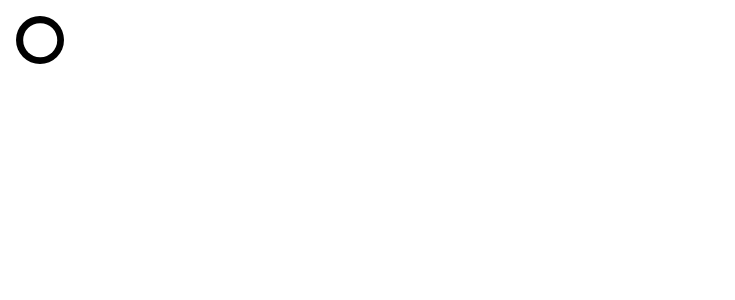
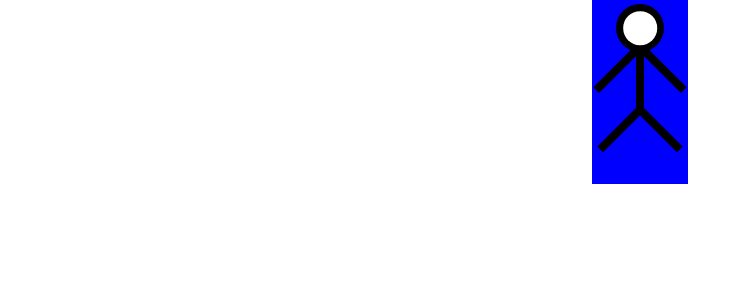
Before and after one commit to ArenasAgustin/ahorcado, a React (Create React App) app: page / in a window 1280 px wide. Shown: the top 300 px of the page, without its empty margins (0-735 px from the left). Built offline with nearby package versions, Linux system fonts and the light colour scheme.

Commit message:
personita

```diff
--- a/src/Dibujo/Dibujo.jsx
+++ b/src/Dibujo/Dibujo.jsx
@@ -5,11 +5,21 @@ export default function Dibujo() {
         <div className="contenedor">
             <div className="contenedor-persona">
                 <div className="persona-cabeza"></div>
-                <div className="persona-brazo derecho"></div>
-                <div className="persona-brazo izquierdo"></div>
-                <div className="persona-cuerpo"></div>
-                <div className="persona-pierna derecha"></div>
-                <div className="persona-pierna izquieda"></div>
+
+                <div className="contenedor-brazos">
+                    <div className="persona-brazo derecho"></div>
+
+                    <div className="persona-cuerpo"></div>
+
+                    <div className="persona-brazo izquierdo"></div>
+                </div>
+
+
+                <div className="contenedor-piernas">
+                    <div className="persona-pierna derecha"></div>
+
+                    <div className="persona-pierna izquieda"></div>
+                </div>
             </div>
         </div>
     )
--- a/src/Dibujo/Dibujo.scss
+++ b/src/Dibujo/Dibujo.scss
@@ -1,21 +1,29 @@
 .contenedor {
-    width: 500px;
-    height: 500px;
+    width: 100%;
+    height: 100%;
     transition: all 2s linear;
+    display: flex;
+    justify-content: center;
+    align-items: center;
 
     .contenedor-persona {
-        width: 200px;
-        height: 200px;
+        width: 6em;
+        height: 11.5em;
+        background-color: blue;
+        display: flex;
+        flex-direction: column;
+        justify-content: center;
+        align-items: center;
 
         .persona-cabeza {
-            margin: 1em;
             width: 3em;
             height: 3em;
             border-radius: 50%;
             background-color: black;
             position: relative;
+            z-index: 2;
 
-            &:after{
+            &:after {
                 content: '';
                 width: 2.1em;
                 height: 2.1em;
@@ -28,13 +36,48 @@
             }
         }
 
-        .persona-brazo {
-            width: 20px;
-            height: 100px;
-            transform: rotate(45deg);
+        .contenedor-brazos {
+            position: relative;
+            width: 100%;
+            display: flex;
+            justify-content: center;
+            align-items: center;
+            z-index: 0;
 
-            &.derecho {
-                transform: rotate(-45deg) scale(-1, 1) translateY(200px);
+            .persona-cuerpo {
+                width: .5em;
+                height: 4.5em;
+                transform: translate(0, -.8em);
+                background-color: black;
+            }
+
+            .persona-brazo {
+                width: .5em;
+                height: 3.5em;
+                transform: translate(-2em, -1.1em) rotate(45deg);
+                background-color: black;
+
+                &.derecho {
+                    transform: translate(2em, -1.1em) rotate(-45deg) scale(-1, 1);
+                }
+            }
+        }
+
+        .contenedor-piernas{
+            display: flex;
+            justify-content: center;
+            align-items: center;
+            transform: translateY(-1.4em);
+
+            .persona-pierna{
+                width: .5em;
+                height: 3.5em;
+                transform: translate(-1.5em) rotate(45deg);
+                background-color: black;
+
+                &.derecha {
+                    transform: translate(1.5em) rotate(-45deg) scale(-1, 1);
+                }
             }
         }
     }
```
